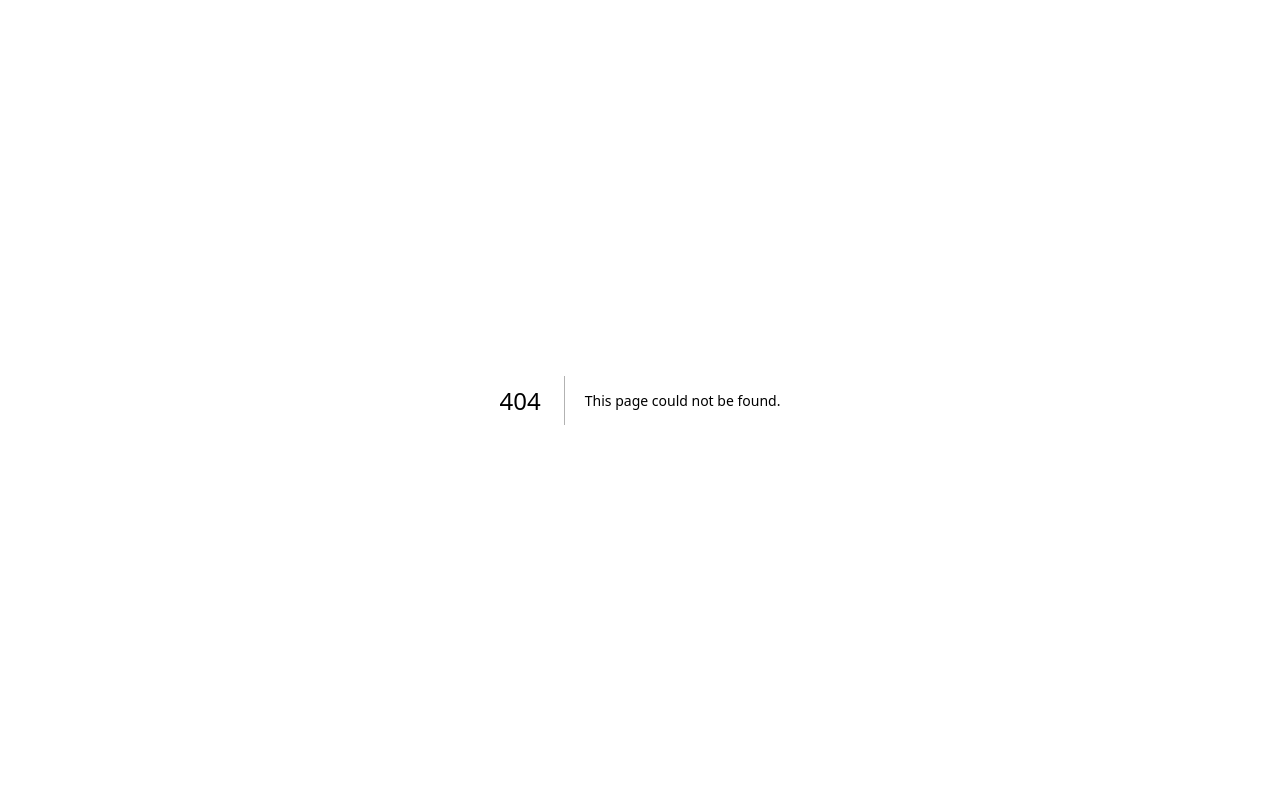
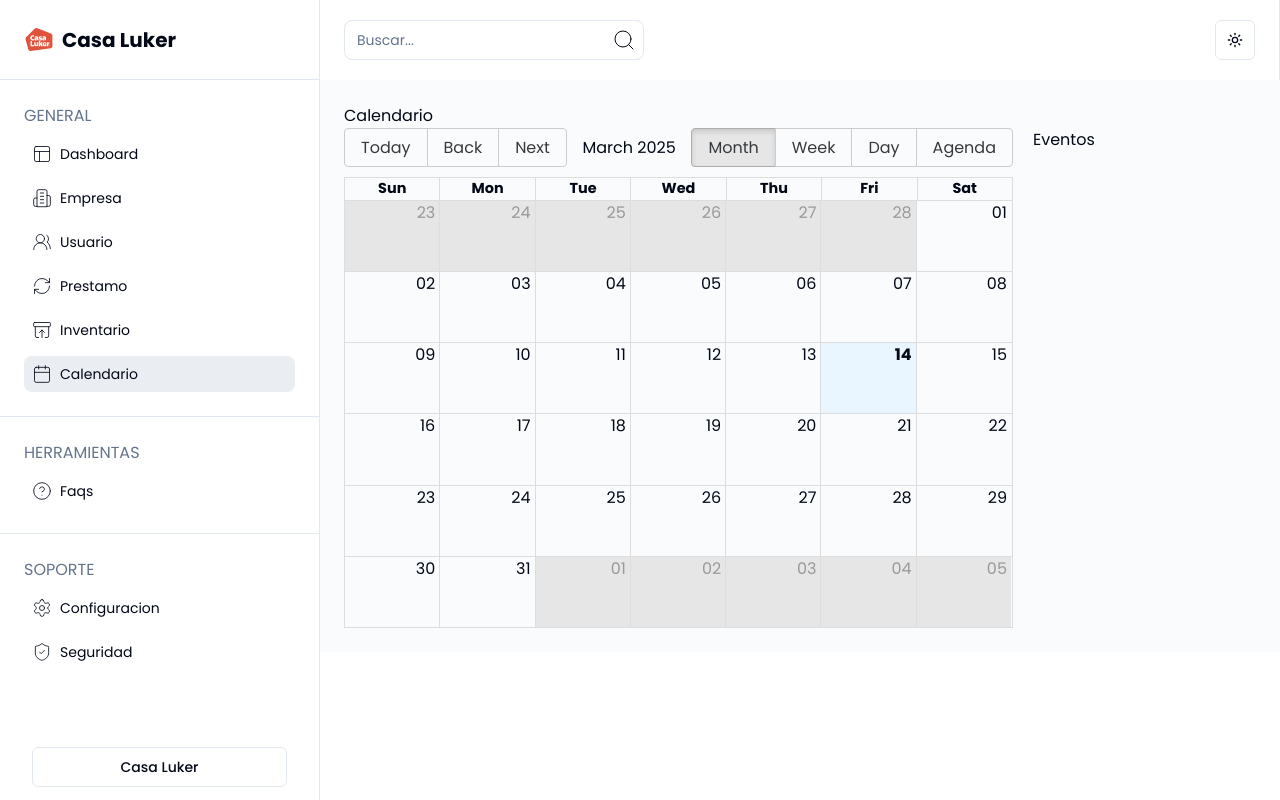
Before and after one commit to adrian-sudo/uu, a Next.js app: page /tasks in a window 1280 px wide. Before the commit this address had no page. Built offline with nearby package versions, Linux system fonts and the light colour scheme.

Commit message:
instala las depencias y ya el calendario esta hay agregado, depronto mas adelante le hare cambios pero lo importante es que sirve

```diff
--- /dev/null
+++ b/app/(routes)/tasks/components/Calendar.css
@@ -0,0 +1,15 @@
+.rbc-calendar {
+  height: 100%;
+  min-height: 500px;
+}
+
+.rbc-toolbar {
+  margin-bottom: 10px;
+}
+
+.rbc-event {
+  background-color: #3174ad;
+  border-radius: 5px;
+  padding: 2px 5px;
+  color: white;
+}
--- /dev/null
+++ b/app/(routes)/tasks/components/Calendar.tsx
@@ -0,0 +1,57 @@
+"use client";
+
+import React, { useState, useEffect } from "react";
+import { Calendar, momentLocalizer } from "react-big-calendar";
+import moment from "moment";
+import "react-big-calendar/lib/css/react-big-calendar.css";
+import "./Calendar.css";
+
+const localizer = momentLocalizer(moment);
+
+interface Event {
+  id: number;
+  title: string;
+  start: Date;
+  end: Date;
+}
+
+const MyCalendar: React.FC = () => {
+  const [events, setEvents] = useState<Event[]>([]);
+  const [currentDate, setCurrentDate] = useState(new Date());
+
+  // Actualizar la fecha actual cada vez que se carga el componente
+  useEffect(() => {
+    setCurrentDate(new Date()); // Establece la fecha actual
+  }, []);
+
+  const handleSelectSlot = ({ start, end }: { start: Date; end: Date }) => {
+    const title = window.prompt("New Event name");
+    if (title) {
+      setEvents([...events, { id: events.length + 1, title, start, end }]);
+    }
+  };
+
+  const handleSelectEvent = (event: Event) => {
+    if (window.confirm(`Are you sure you want to delete "${event.title}"?`)) {
+      setEvents(events.filter((e) => e.id !== event.id));
+    }
+  };
+
+  return (
+    <div style={{ height: "500px" }}>
+      <Calendar
+        localizer={localizer}
+        events={events}
+        startAccessor="start"
+        endAccessor="end"
+        selectable
+        onSelectSlot={handleSelectSlot}
+        onSelectEvent={handleSelectEvent}
+        defaultDate={currentDate} // Establece la fecha actual como la fecha predeterminada
+        defaultView="month" // Muestra el mes por defecto
+      />
+    </div>
+  );
+};
+
+export default MyCalendar;
--- /dev/null
+++ b/app/(routes)/tasks/components/EventList.tsx
@@ -0,0 +1,31 @@
+"use client";
+
+import React from "react";
+
+interface Event {
+  id: number;
+  title: string;
+  start: Date;
+  end: Date;
+}
+
+interface EventListProps {
+  events: Event[];
+}
+
+const EventList: React.FC<EventListProps> = ({ events }) => {
+  return (
+    <div>
+      <h3>Eventos</h3>
+      <ul>
+        {events.map((event) => (
+          <li key={event.id}>
+            {event.title} - {moment(event.start).format("DD/MM/YYYY")}
+          </li>
+        ))}
+      </ul>
+    </div>
+  );
+};
+
+export default EventList;
--- /dev/null
+++ b/app/(routes)/tasks/page.tsx
@@ -0,0 +1,24 @@
+"use client";
+
+import React from "react";
+import MyCalendar from "./components/Calendar";
+import EventList from "./components/EventList";
+
+const TasksPage: React.FC = () => {
+  return (
+    <div>
+      <h1>Calendario</h1>
+      <div style={{ display: "flex" }}>
+        <div style={{ flex: 3 }}>
+          <MyCalendar />
+        </div>
+        <div style={{ flex: 1, marginLeft: "20px" }}>
+          <EventList events={[]} />{" "}
+          {/* Pasa los eventos aquí si es necesario */}
+        </div>
+      </div>
+    </div>
+  );
+};
+
+export default TasksPage;
--- a/package.json
+++ b/package.json
@@ -26,11 +26,14 @@
     "class-variance-authority": "^0.7.1",
     "clsx": "^2.1.1",
     "lucide-react": "^0.475.0",
+    "moment": "^2.30.1",
     "mssql": "^11.0.1",
     "next": "14.1.4",
     "next-themes": "^0.4.4",
     "prisma": "^6.4.1",
     "react": "^18",
+    "react-big-calendar": "^1.18.0",
+    "react-calendar": "^5.1.0",
     "react-dom": "^18",
     "react-hook-form": "^7.54.2",
     "sonner": "^2.0.1",
```
Also changed, not shown: 1 other file (tests, documents, lock files or other folders).
